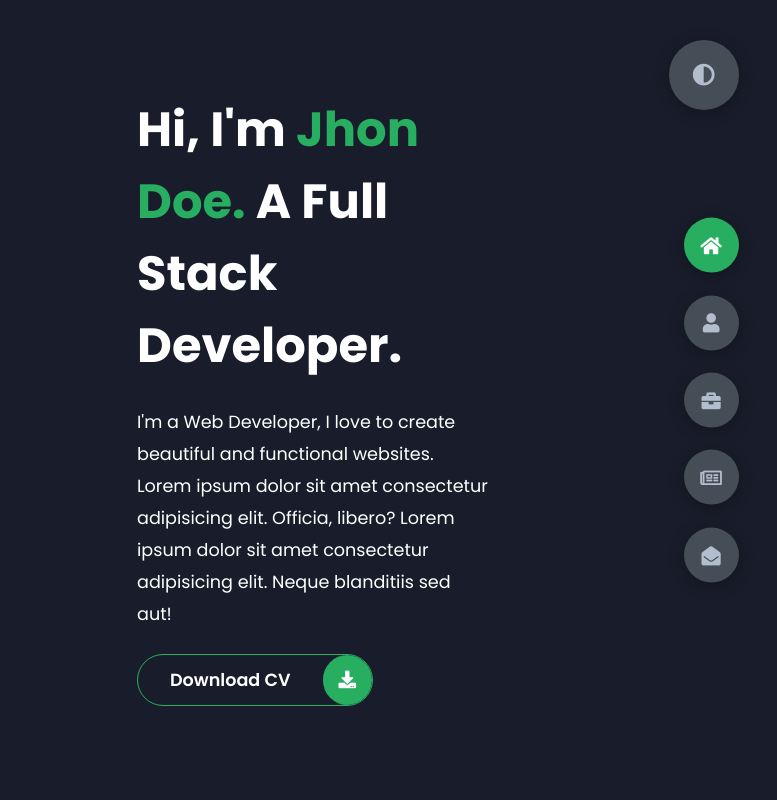
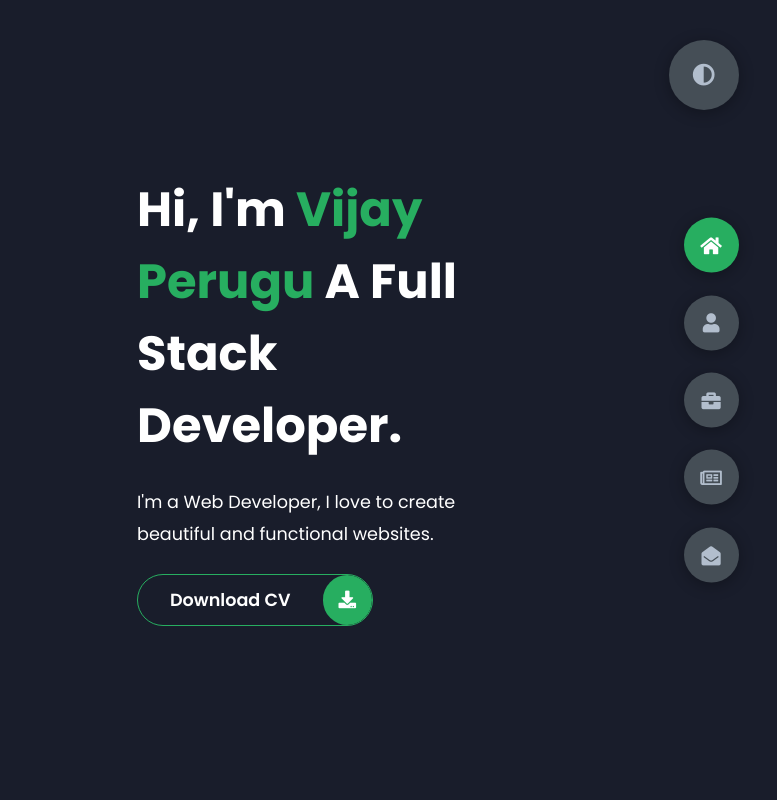
Before and after one commit to Vijayperugu/VijayPerugu, a plain HTML site: page index.html in a window 1280 px wide. Shown: the full height of the page, 503-1280 px from the left. Drawn offline with Linux system fonts and the light colour scheme.

Commit message:
Update header section with name change and remove placeholder text

```diff
--- a/index.html
+++ b/index.html
@@ -22,13 +22,11 @@
             </div>
             <div class="right-header">
                 <h1 class="name">
-                    Hi, I'm <span>Jhon Doe.</span>
+                    Hi, I'm <span>Vijay Perugu</span>
                     A Full Stack Developer.
                 </h1>
                 <p>
                     I'm a Web Developer, I love to create beautiful and functional websites.
-                    Lorem ipsum dolor sit amet consectetur adipisicing elit. Officia, libero?
-                    Lorem ipsum dolor sit amet consectetur adipisicing elit. Neque blanditiis sed aut!
                 </p>
                 <div class="btn-con">
                     <a href="" class="main-btn">
```
